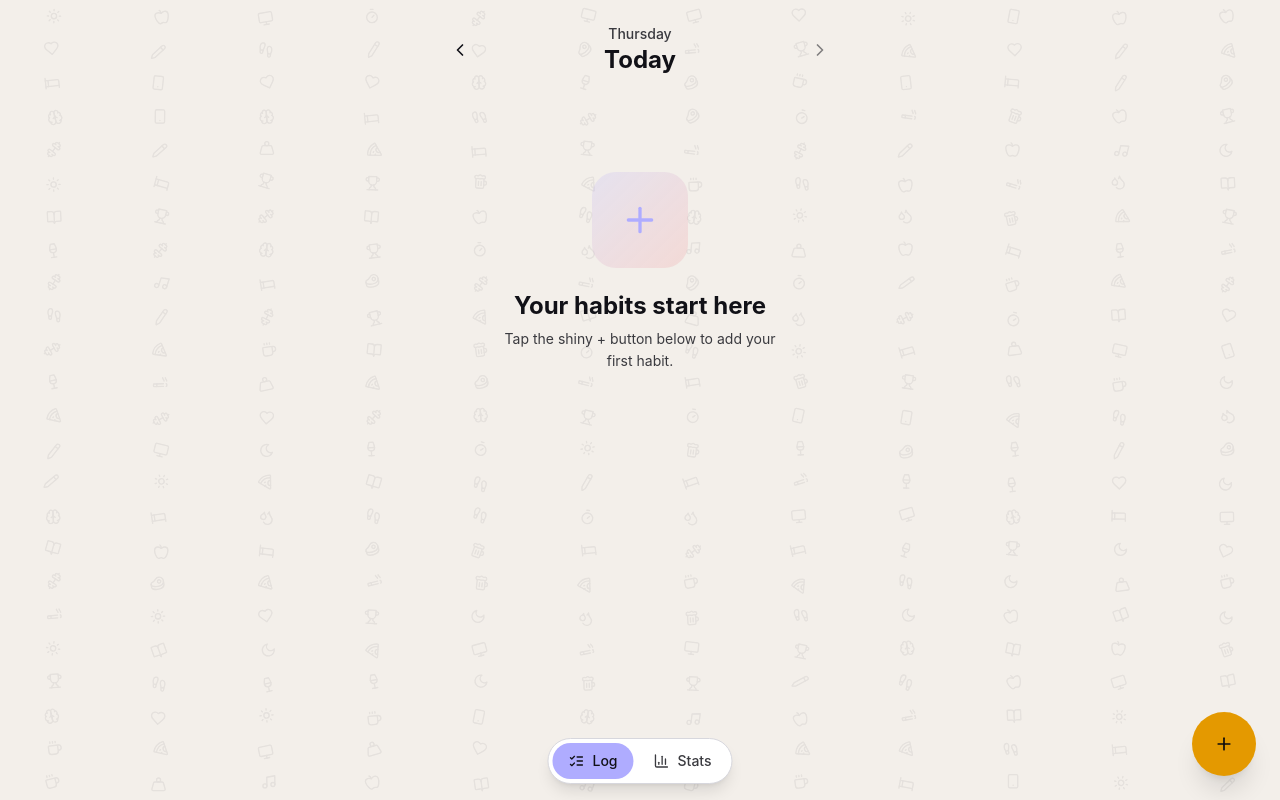
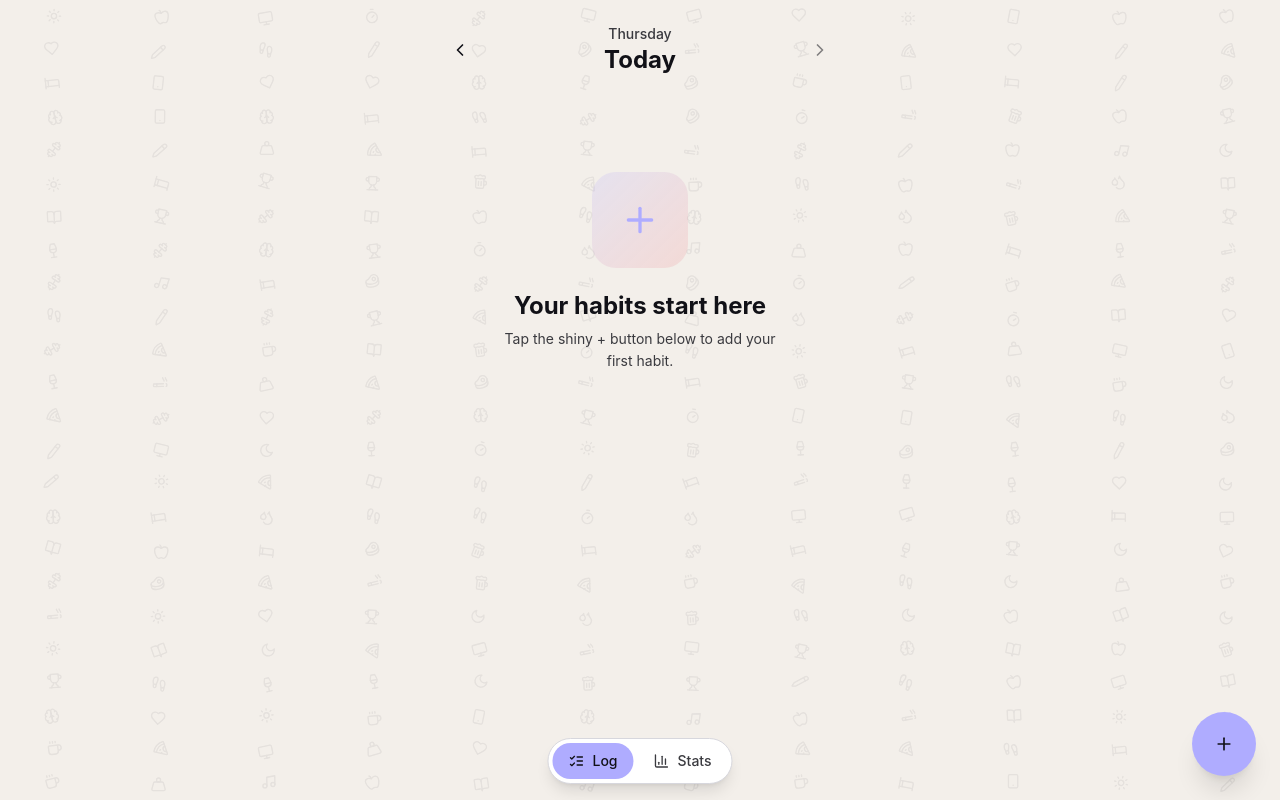
Before and after one commit to juanghurtado/habit-tracker, a React (Vite) app: page / in a window 1280 px wide. Built offline with nearby package versions, Linux system fonts and the light colour scheme.

Commit message:
Rebrand to The Habbit and standardize color system
- Rename app title from 'Habit Tracker' to 'The Habbit'
- Replace favicon with smiley face icon on primary-purple badge
- Standardize FAB to use primary (purple) color matching tab selectors

```diff
--- a/index.html
+++ b/index.html
@@ -4,7 +4,7 @@
     <meta charset="UTF-8" />
     <link rel="icon" type="image/svg+xml" href="/vite.svg" />
     <meta name="viewport" content="width=device-width, initial-scale=1.0" />
-    <title>Habit Tracker</title>
+    <title>The Habbit</title>
   </head>
   <body>
     <div id="root"></div>
--- a/src/components/daily-log.tsx
+++ b/src/components/daily-log.tsx
@@ -159,7 +159,7 @@ return (
 
       <div className="fixed bottom-6 right-6 z-20">
         <Button
-          variant="accent"
+          variant="default"
           size="xl"
           className="h-16 w-16 rounded-full p-0 shadow-xl"
           onClick={() => setAddOpen(true)}
```
Also changed, not shown: public/vite.svg.
